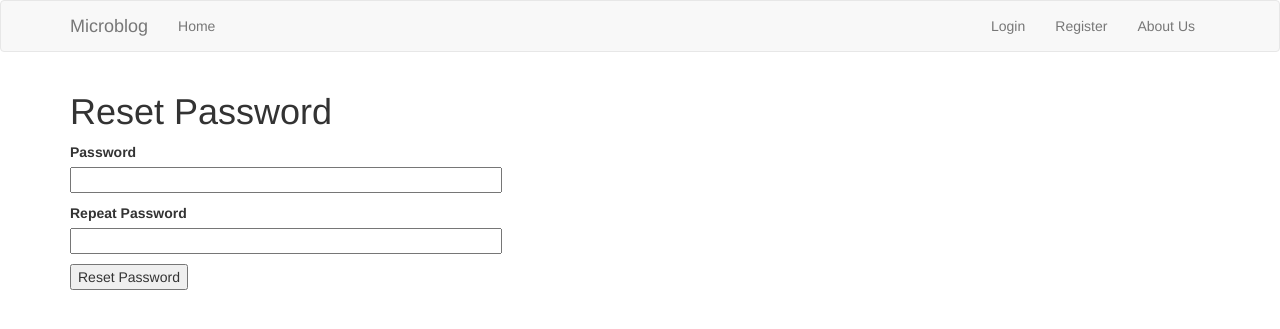
After one commit to Saad-Mahmud/GRE_WebApp, a Flask app: page /reset_password/1 in a window 1280 px wide. The commit adds this page. Shown: the top 329 px of the page. Run offline with Flask 2, Linux system fonts and the light colour scheme; data that the repository does not hold is empty; parts of the project's set-up code (start-up, migrations or seed data) failed here and were passed over; some libraries are stand-ins or nearby versions.

Commit message:
password reset using email.goodnight.

```diff
--- a/zKM_Test/Backend/app/dummy.py
+++ b/zKM_Test/Backend/app/dummy.py
@@ -33,6 +33,17 @@ collection = db['country']
 cursor = collection.find({})
 for i in cursor:
     print(i['country_name'])
+'''
 
+from flask import Flask
+import os
+app = Flask(__name__)
+
+a = os.environ.get('DBPASS')
+b = os.environ.get('DBUSER')
+
+print(a)
+print(b)
+'''
 if __name__== "__main__":
     app.run(debug=True)
--- a/zKM_Test/Backend/app/forms.py
+++ b/zKM_Test/Backend/app/forms.py
@@ -46,3 +46,19 @@ class AdditionalForm(FlaskForm):
    # country = StringField('Country', validators=[DataRequired()])
     confirm_password = PasswordField('Password', validators=[DataRequired()])
     submit = SubmitField('Proceed')
+
+
+class RequestResetForm(FlaskForm):
+    email = StringField('Email', validators=[DataRequired(), Email()])
+    submit = SubmitField('Request Password Reset')
+
+    def validate_email(self, email):
+        user = User.objects(email=email.data)
+        if user is None:
+            raise ValidationError('There is no account with that email, You must register first.')
+
+
+class ResetPasswordForm(FlaskForm):
+    password = PasswordField('Password', validators=[DataRequired()])
+    password2 = PasswordField('Repeat Password', validators=[DataRequired(), EqualTo('password')])
+    submit = SubmitField('Reset Password')
--- a/zKM_Test/Backend/app/routes.py
+++ b/zKM_Test/Backend/app/routes.py
@@ -1,8 +1,8 @@
 import operator
 import random,copy
-from zKM_Test.Backend.app import APP_MAIN, APPLOGIN, db, forms,model
+from zKM_Test.Backend.app import APP_MAIN, APPLOGIN, db, forms,model,mail
 from zKM_Test.Backend.app.model import User, Gre_data, Country, Moumita
-from zKM_Test.Backend.app.forms import LoginForm,RegistrationForm, EditProfileForm,AdditionalForm
+from zKM_Test.Backend.app.forms import LoginForm,RegistrationForm, EditProfileForm,AdditionalForm, RequestResetForm, ResetPasswordForm
 from flask import render_template, flash, redirect, url_for, abort, session, make_response
 from flask_oauth import OAuth
 from flask_login import current_user, login_user, logout_user , login_required, fresh_login_required
@@ -19,6 +19,7 @@ except ImportError:
     from urllib2 import Request,urlopen,URLError
 from os import urandom
 from PIL import Image
+from flask_mail import Message
 next_gpage = ""
 reg_bool = True
 GOOGLE_CLIENT_ID = '375961356325-p3umdlkkjr6ak9kairqv8b3ttalio52a.apps.googleusercontent.com'
@@ -327,7 +328,6 @@ def save_pic(form_picture):
     return picture_fn
 
 
-
 @APP_MAIN.route('/edit_profile',methods=['POST','GET'])
 def edit_profile():
     form = EditProfileForm()
@@ -342,6 +342,48 @@ def edit_profile():
     elif request.method=='GET':
         form.about_me.data = current_user.about_me
     return render_template('edit_profile.html',title="Edit Profile", form = form)
+
+
+def send_reset_email(user):
+    token = user.get_reset_token()
+    msg = Message('Password Reset Request', sender='noreply@demo.com', recipients=[user.email])
+    msg.body=f'''To reset your password visit following link:
+{url_for('reset_token', token=token, _external=True)}
+'''
+    mail.send(msg)
+
+
+@APP_MAIN.route('/reset_password',methods=['POST','GET'])
+def reset_request():
+    if current_user.is_authenticated:
+        return redirect(url_for('index'))
+    form = RequestResetForm()
+    if form.validate_on_submit():
+        user = User.objects(email=form.email.data)[0]
+        send_reset_email(user)
+        flash('An email has been sent with instructions to reset your password', 'info')
+        return redirect(url_for('login'))
+    return render_template('reset_request.html', title='Reset Password', form=form)
+
+
+@APP_MAIN.route('/reset_password/<token>',methods=['POST','GET'])
+def reset_token(token):
+    if current_user.is_authenticated:
+        return redirect(url_for('index'))
+    user = User.verify_reset_token(token)
+    if user is None:
+        flash('That is an invalid token')
+        return redirect(url_for('reset_request'))
+    form = ResetPasswordForm()
+    if form.validate_on_submit():
+        user = user[0]
+        password_hash=generate_password_hash(form.password.data)
+        user = user.update(password_hash=password_hash)
+
+        flash("Your password has been reset")
+        return redirect(url_for('login'))
+
+    return render_template('reset_token.html', title='Reset Password',form=form)
 
 
 @APP_MAIN.route('/dictionary')
--- a/zKM_Test/Frontend/templates/login.html
+++ b/zKM_Test/Frontend/templates/login.html
@@ -23,5 +23,6 @@
         <p>{{ form.submit() }}</p>
         <button type="button"><a href="{{ url_for('gsign') }}"> Log In with Google!</a></button>
         <p>New User? <a href="{{ url_for('register') }}">Click to Register!</a></p>
+        <p><a href="{{ url_for('reset_request') }}">Forgot Password?</a> </p>
     </form>
 {% endblock %}
--- /dev/null
+++ b/zKM_Test/Frontend/templates/reset_token.html
@@ -0,0 +1,27 @@
+{% extends 'base.html' %}
+
+{% import 'bootstrap/wtf.html' as wtf %}
+
+{% block app_content %}
+        <h1>Reset Password</h1>
+    <form action="" method="post" novalidate>
+        {{ form.hidden_tag() }}
+        <p>
+            {{ form.password.label }}<br>
+            {{ form.password(size=50) }}<br>
+            {% for error in form.password.errors %}
+            <span style="color: red;">[{{ error }}]</span>
+            {% endfor %}
+        </p>
+        <p>
+        {{ form.password2.label }}<br>
+        {{ form.password2(size=50) }}<br>
+        {% for error in form.password2.errors %}
+        <span style="color: red;">[{{ error }}]</span>
+        {% endfor %}
+    </p>
+
+        <p>{{ form.submit() }}</p>
+
+    </form>
+{% endblock %}
--- a/zSaad_Test/Backend/app/forms.py
+++ b/zSaad_Test/Backend/app/forms.py
@@ -1,3 +1,4 @@
+from appdirs import unicode
 from flask_wtf import FlaskForm
 from wtforms import PasswordField, BooleanField, StringField, TextAreaField, SubmitField,RadioField
 from wtforms.validators import ValidationError, DataRequired, Email, EqualTo,Length
```
Also changed, not shown: zKM_Test/Backend/app/__init__.py (+8 -1 lines), zKM_Test/Backend/app/model.py (+13 -2 lines), zKM_Test/Frontend/templates/reset_request.html (added, +20 -0 lines).
